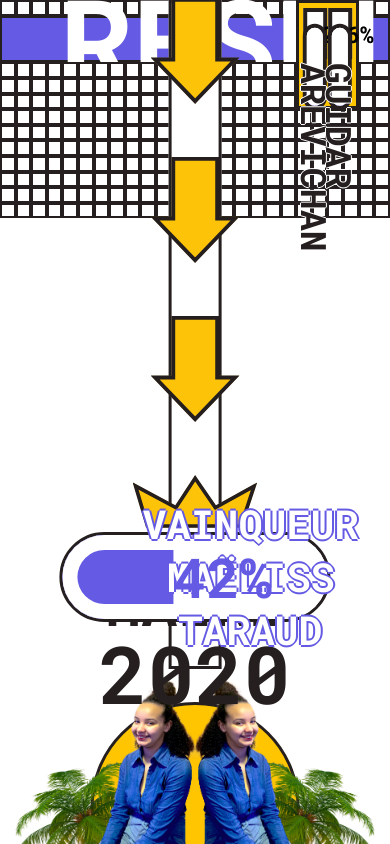
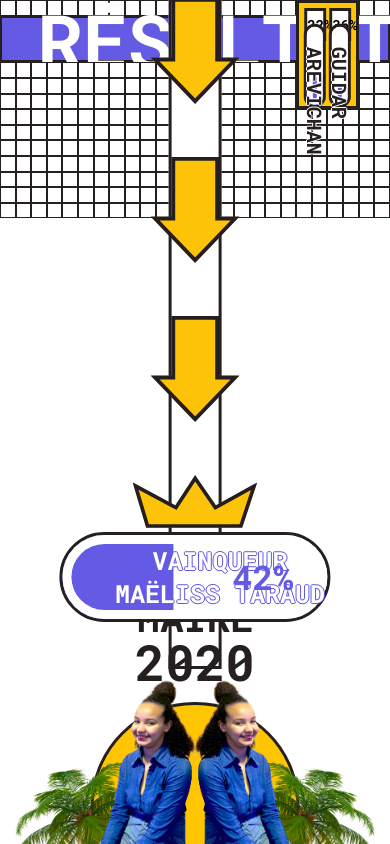
Before and after one commit to SemaineRush/WebApp, a React (Create React App) app: page /results in a window 390 px wide. Built offline with nearby package versions, Linux system fonts and the light colour scheme.

Commit message:
responsive OK / maelissResult page

```diff
--- a/src/Assets/maeliss.css
+++ b/src/Assets/maeliss.css
@@ -15,6 +15,11 @@
 .containerMaeliss .squares span {
   flex: 1;
   border: 2px solid #261F1F;
+}
+@media (max-width: 1400px) {
+  .containerMaeliss .squares span {
+    border: 1px solid #261F1F;
+  }
 }
 .containerMaeliss .part-one {
   position: relative;
@@ -495,6 +500,11 @@
   flex: 1;
   border: 2px solid #261F1F;
 }
+@media (max-width: 1400px) {
+  .containerMaeliss .part-five .middle .squaresColumn span {
+    border: 1px solid #261F1F;
+  }
+}
 .containerMaeliss .part-five .middle .bubble {
   position: absolute;
   z-index: 1;
--- a/src/Assets/maelissResult.css
+++ b/src/Assets/maelissResult.css
@@ -18,6 +18,11 @@
   flex: 1;
   border: 2px solid #261F1F;
 }
+@media (max-width: 1400px) {
+  .squares span {
+    border: 1px solid #261F1F;
+  }
+}
 
 .band {
   height: 12vw;
@@ -33,6 +38,21 @@
   color: white;
   margin-left: 0.5em;
   margin-right: 0.5em;
+}
+@media (max-width: 1800px) {
+  .band h2 {
+    font-size: 105px;
+  }
+}
+@media (max-width: 1600px) {
+  .band h2 {
+    font-size: 90px;
+  }
+}
+@media (max-width: 1400px) {
+  .band h2 {
+    font-size: 75px;
+  }
 }
 
 .circle {
@@ -135,6 +155,40 @@
   box-shadow: inset 0px 0px 0px 15px white;
   border-radius: 100px;
 }
+@media (max-width: 1800px) {
+  .win h1 {
+    font-size: 35px;
+  }
+  .win h3 {
+    font-size: 48px;
+  }
+  .win::after {
+    box-shadow: inset 0px 0px 0px 13px white;
+  }
+}
+@media (max-width: 1600px) {
+  .win h1 {
+    font-size: 30px;
+    text-shadow: -1px 0 #645AE3, 0 1px #645AE3, 1px 0 #645AE3, 0 -1px #645AE3;
+  }
+  .win h3 {
+    font-size: 41px;
+  }
+  .win::after {
+    box-shadow: inset 0px 0px 0px 11px white;
+  }
+}
+@media (max-width: 1400px) {
+  .win h1 {
+    font-size: 25px;
+  }
+  .win h3 {
+    font-size: 34px;
+  }
+  .win::after {
+    box-shadow: inset 0px 0px 0px 9px white;
+  }
+}
 
 .maire {
   position: absolute;
@@ -160,6 +214,30 @@
 .maire h3 span {
   font-size: 80px;
   line-height: 1em;
+}
+@media (max-width: 1800px) {
+  .maire h3 {
+    font-size: 53px;
+  }
+  .maire h3 span {
+    font-size: 70px;
+  }
+}
+@media (max-width: 1600px) {
+  .maire h3 {
+    font-size: 46px;
+  }
+  .maire h3 span {
+    font-size: 60px;
+  }
+}
+@media (max-width: 1400px) {
+  .maire h3 {
+    font-size: 39px;
+  }
+  .maire h3 span {
+    font-size: 50px;
+  }
 }
 
 .losersContainer {
@@ -190,6 +268,22 @@
   border: 4px solid #261F1F;
   padding: 0.3em 0;
 }
+@media (max-width: 1800px) {
+  .losersContainer .losers .percent {
+    font-size: 20px;
+  }
+}
+@media (max-width: 1600px) {
+  .losersContainer .losers .percent {
+    font-size: 17px;
+    border: 3px solid #261F1F;
+  }
+}
+@media (max-width: 1400px) {
+  .losersContainer .losers .percent {
+    font-size: 14px;
+  }
+}
 .losersContainer .losers div {
   position: absolute;
   height: 4vw;
@@ -203,6 +297,11 @@
   display: flex;
   align-items: center;
 }
+@media (max-width: 1600px) {
+  .losersContainer .losers div {
+    border: 3px solid #261F1F;
+  }
+}
 .losersContainer .losers div h3 {
   z-index: 1;
   font-size: 35px;
@@ -210,6 +309,21 @@
   margin: 0;
   color: #261F1F;
   text-shadow: -1px 0 white, 0 1px white, 1px 0 white, 0 -1px white;
+}
+@media (max-width: 1800px) {
+  .losersContainer .losers div h3 {
+    font-size: 30px;
+  }
+}
+@media (max-width: 1600px) {
+  .losersContainer .losers div h3 {
+    font-size: 25px;
+  }
+}
+@media (max-width: 1400px) {
+  .losersContainer .losers div h3 {
+    font-size: 20px;
+  }
 }
 .losersContainer .losers div .progressBar {
   position: absolute;
@@ -235,5 +349,15 @@
   box-shadow: inset 0px 0px 0px 10px white;
   border-radius: 100px;
 }
+@media (max-width: 1800px) {
+  .losersContainer .losers div::after {
+    box-shadow: inset 0px 0px 0px 8px white;
+  }
+}
+@media (max-width: 1400px) {
+  .losersContainer .losers div::after {
+    box-shadow: inset 0px 0px 0px 6px white;
+  }
+}
 
 /*# sourceMappingURL=maelissResult.css.map */
--- a/src/Assets/maelissResult.scss
+++ b/src/Assets/maelissResult.scss
@@ -17,6 +17,10 @@
     span {
         flex: 1;
         border: 2px solid #261F1F;
+
+        @media (max-width: 1400px) {
+            border: 1px solid #261F1F;
+        }
     }
 }
 
@@ -34,6 +38,18 @@
         color: white;
         margin-left: 0.5em;
         margin-right: 0.5em;
+
+        @media (max-width: 1800px) {
+            font-size: 105px;
+        }
+
+        @media (max-width: 1600px) {
+            font-size: 90px;
+        }
+
+        @media (max-width: 1400px) {
+            font-size: 75px;
+        }
     }
 }
 
@@ -144,6 +160,49 @@
         box-shadow: inset 0px 0px 0px 15px white;
         border-radius: 100px;
     }
+
+    @media (max-width: 1800px) {
+        h1 {
+            font-size: 35px;
+        }
+
+        h3 {
+            font-size: 48px;
+        }
+
+        &::after {
+            box-shadow: inset 0px 0px 0px 13px white;
+        }
+    }
+
+    @media (max-width: 1600px) {
+        h1 {
+            font-size: 30px;
+            text-shadow: -1px 0 #645AE3, 0 1px #645AE3, 1px 0 #645AE3, 0 -1px #645AE3;
+        }
+
+        h3 {
+            font-size: 41px;
+        }
+
+        &::after {
+            box-shadow: inset 0px 0px 0px 11px white;
+        }
+    }
+
+    @media (max-width: 1400px) {
+        h1 {
+            font-size: 25px;
+        }
+
+        h3 {
+            font-size: 34px;
+        }
+
+        &::after {
+            box-shadow: inset 0px 0px 0px 9px white;
+        }
+    }
 }
 
 .maire {
@@ -170,6 +229,30 @@
         span {
             font-size: 80px;
             line-height: 1em;
+        }
+
+        @media (max-width: 1800px) {
+            font-size: 53px;
+
+            span {
+                font-size: 70px;
+            }
+        }
+
+        @media (max-width: 1600px) {
+            font-size: 46px;
+
+            span {
+                font-size: 60px;
+            }
+        }
+
+        @media (max-width: 1400px) {
+            font-size: 39px;
+
+            span {
+                font-size: 50px;
+            }
         }
     }
 }
@@ -201,6 +284,19 @@
             background-color: white;
             border: 4px solid #261F1F;
             padding: 0.3em 0;
+
+            @media (max-width: 1800px) {
+                font-size: 20px;
+            }
+
+            @media (max-width: 1600px) {
+                font-size: 17px;
+                border: 3px solid #261F1F;
+            }
+
+            @media (max-width: 1400px) {
+                font-size: 14px;
+            }
         }
 
         div {
@@ -216,6 +312,10 @@
             display: flex;
             align-items: center;
 
+            @media (max-width: 1600px) {
+                border: 3px solid #261F1F;
+            }
+
             h3 {
                 z-index: 1;
                 font-size: 35px;
@@ -223,6 +323,18 @@
                 margin: 0;
                 color: #261F1F;
                 text-shadow: -1px 0 white, 0 1px white, 1px 0 white, 0 -1px white;
+
+                @media (max-width: 1800px) {
+                    font-size: 30px;
+                }
+
+                @media (max-width: 1600px) {
+                    font-size: 25px;
+                }
+
+                @media (max-width: 1400px) {
+                    font-size: 20px;
+                }
             }
 
             .progressBar {
@@ -251,6 +363,14 @@
                 width: 100%;
                 box-shadow: inset 0px 0px 0px 10px white;
                 border-radius: 100px;
+
+                @media (max-width: 1800px) {
+                    box-shadow: inset 0px 0px 0px 8px white;
+                }
+
+                @media (max-width: 1400px) {
+                    box-shadow: inset 0px 0px 0px 6px white;
+                }
             }
         }
     }
```
Also changed, not shown: 1 other file (tests, documents, lock files or other folders).
